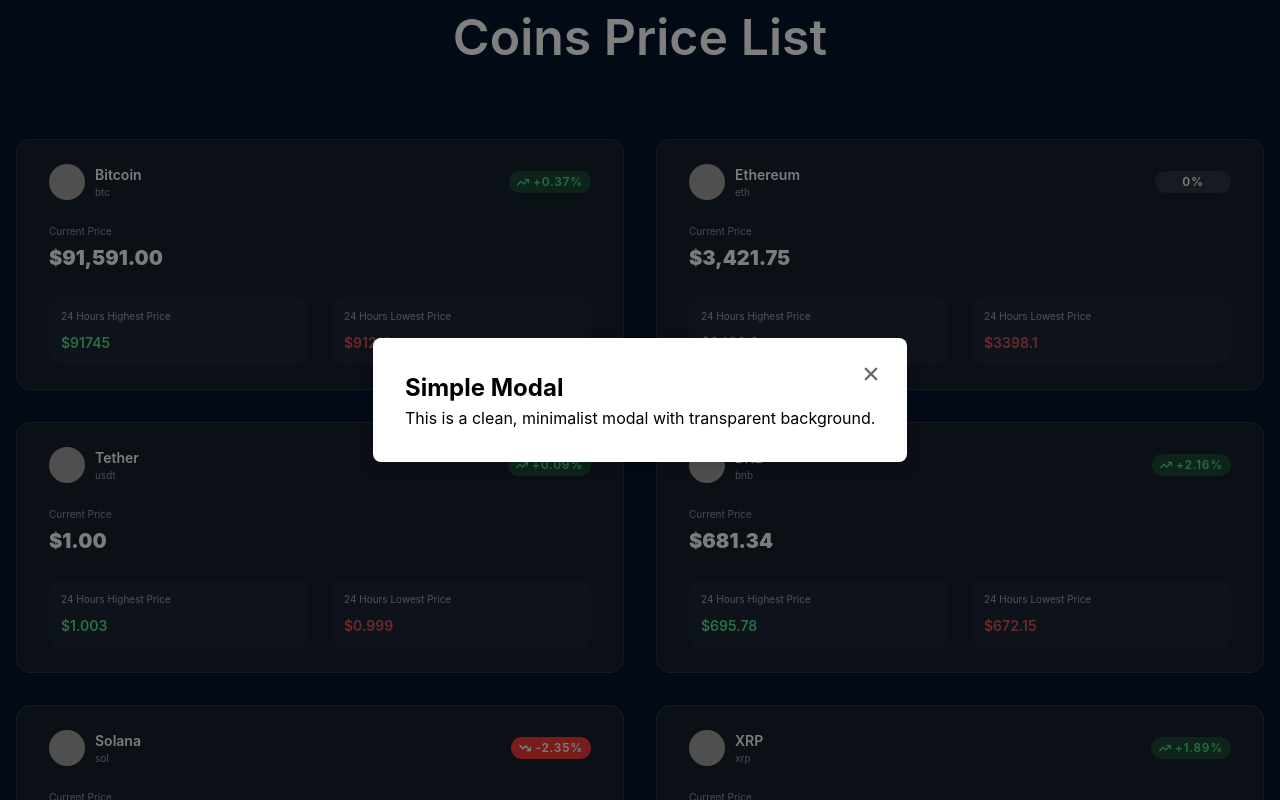
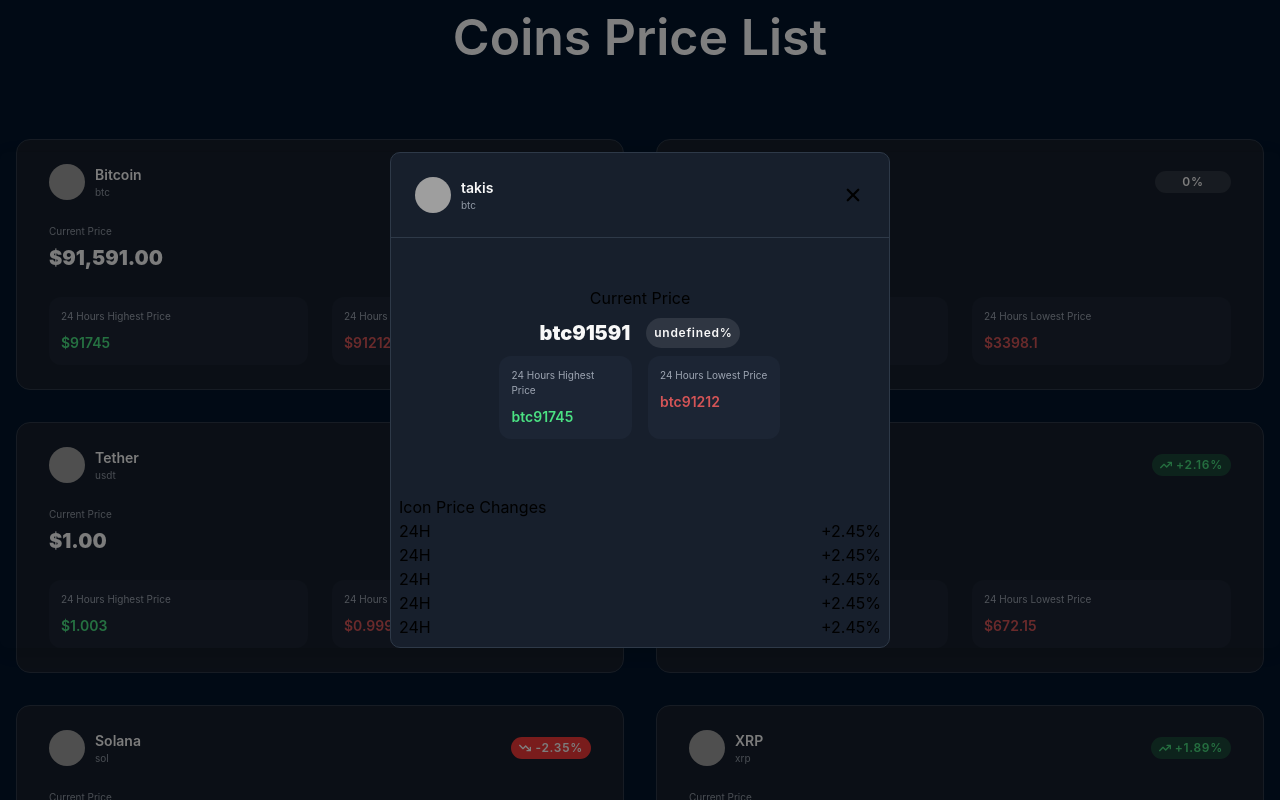
Before and after one commit to pipiskal/fullstack, a React (Vite) app in the folder coins-FE/: page / in a window 1280 px wide. Both pictures are taken after a click on the element 320 px from the left and 264 px from the top of the page. Shown: the top 800 px of the page. Built offline with nearby package versions, Linux system fonts and the light colour scheme; grey boxes are pictures that could not be loaded.

Commit message:
Added basic structure for the coin details modal design

```diff
--- a/coins-FE/src/App.jsx
+++ b/coins-FE/src/App.jsx
@@ -713,23 +713,20 @@
 const App = () => {
   const [selectedCoinId, setSelectedCoinId] = useState(null);
 
-  const handleClickCoinCard = (coinId) => {
-    setSelectedCoinId(coinId);
-  };
-
   return (
     <Wrapper>
       <Title>Coins Price List </Title>
 
-      <CoinsList coins={COINS} onClickCoinCard={handleClickCoinCard} />
+      <CoinsList
+        coins={COINS}
+        onClickCoinCard={(coinId) => setSelectedCoinId(coinId)}
+      />
 
       <CoinDetailsModal
+        coinId={selectedCoinId}
         isOpen={Boolean(selectedCoinId)}
         onClose={() => setSelectedCoinId(null)}
-      >
-        <h2>Simple Modal</h2>
-        <p>This is a clean, minimalist modal with transparent background.</p>
-      </CoinDetailsModal>
+      />
     </Wrapper>
   );
 };
--- a/coins-FE/src/components/CoinDetailsModal/CoinDetailsModal.jsx
+++ b/coins-FE/src/components/CoinDetailsModal/CoinDetailsModal.jsx
@@ -1,20 +1,36 @@
-import { IoClose } from "react-icons/io5";
-import {
-  ModalOverlay,
-  ModalContent,
-  CloseButton,
-} from "./CoinDetailsModal.styles";
+import { ModalOverlay, ModalContent } from "./CoinDetailsModal.styles";
+import CoinFullDetailsCard from "../CoinFullDetailsCard/CoinFullDetailsCard";
 
-const CoinDetailsModal = ({ isOpen, onClose, children }) => {
+const CoinDetailsModal = ({ isOpen, onClose, coinId }) => {
   if (!isOpen) return null;
+
+  const coin = {
+    id: "bitcoin",
+    symbol: "btc",
+    name: "Bitcoin",
+    image:
+      "https://coin-images.coingecko.com/coins/images/1/large/bitcoin.png?1696501400",
+    current_price: 91591,
+    high_24h: 91745,
+    low_24h: 91212,
+    price_change_percentage_24h: 0.37253,
+  };
+
+  // Will fetch the results by id.
 
   return (
     <ModalOverlay $isVisible={isOpen}>
       <ModalContent $isVisible={isOpen} onClick={(e) => e.stopPropagation()}>
-        <CloseButton onClick={onClose}>
-          <IoClose size={24} />
-        </CloseButton>
-        {children}
+        <CoinFullDetailsCard
+          onClose={onClose}
+          currentPrice={coin.current_price}
+          currencySymbol={coin.symbol}
+          name={coin.name}
+          image={coin.image}
+          priceChangePercentage={coin.price_change_percentage_24h}
+          high24h={coin.high_24h}
+          low24h={coin.low_24h}
+        />
       </ModalContent>
     </ModalOverlay>
   );
--- a/coins-FE/src/components/CoinDetailsModal/CoinDetailsModal.styles.js
+++ b/coins-FE/src/components/CoinDetailsModal/CoinDetailsModal.styles.js
@@ -12,26 +12,25 @@
 
 export const ModalOverlay = styled.div`
   position: fixed;
-  top: 0;
-  left: 0;
-  right: 0;
-  bottom: 0;
+  width: 100%;
+  height: 100%;
   background: rgba(0, 0, 0, 0.5);
   display: flex;
   justify-content: center;
   align-items: center;
-  z-index: 1000;
+  z-index: 2;
   animation: ${({ $isVisible }) => $isVisible && fadeIn} 0.2s ease-out;
   animation-fill-mode: forwards;
 `;
 
 export const ModalContent = styled.div`
-  background: white;
-  padding: 32px;
+  position: relative;
+  max-height: 90vh;
+  width: 100%;
+  display: flex;
+  align-items: center;
+  justify-content: center;
   border-radius: 8px;
-  position: relative;
-  max-width: 90%;
-  max-height: 90vh;
   overflow: auto;
   box-shadow: 0 4px 20px rgba(0, 0, 0, 0.15);
   animation: ${({ $isVisible }) => $isVisible && scaleIn} 0.2s ease-out;
--- /dev/null
+++ b/coins-FE/src/components/CoinFullDetailsCard/CoinFullDetailsCard.jsx
@@ -0,0 +1,102 @@
+import {
+  Wrapper,
+  PriceDetailsWrapper,
+  FlexRow,
+  Price,
+  Header,
+  PriceChangesWrapper,
+  PriceChangesRow,
+} from "./CoinFullDetailsCard.styles";
+
+import { IoClose } from "react-icons/io5";
+
+import CoinAvatar from "../CoinAvatar/CoinAvatar";
+import PercentagePriceChangeTag from "../PercentagePriceChangeTag/PercentagePriceChangeTag";
+import TwentyFourHoursPriceCard from "../TwentyFourHoursPriceCard/TwentyFourHoursPriceCard";
+
+const CoinFullDetailsCard = ({
+  currentPrice,
+  currencySymbol,
+  twentyFourPriceChangePercentage,
+  onClose,
+  image,
+  high24h,
+  low24h,
+}) => {
+  return (
+    <Wrapper>
+      <Header>
+        <CoinAvatar image={image} shortName={"btc"} name={"takis"} />
+
+        {/* <CloseButton onClick={onClose}> */}
+        <IoClose size={24} onClick={onClose} />
+        {/* </CloseButton> */}
+      </Header>
+
+      <PriceDetailsWrapper>
+        <span>Current Price</span>
+
+        <FlexRow>
+          <Price>{`${currencySymbol}${currentPrice}`}</Price>
+
+          <PercentagePriceChangeTag
+            percentage={twentyFourPriceChangePercentage}
+          />
+        </FlexRow>
+
+        <FlexRow>
+          <TwentyFourHoursPriceCard
+            type={"high"}
+            currencySymbol={currencySymbol}
+            price={high24h}
+          />
+
+          <TwentyFourHoursPriceCard
+            type={"low"}
+            currencySymbol={currencySymbol}
+            price={low24h}
+          />
+        </FlexRow>
+      </PriceDetailsWrapper>
+
+      {/* Diagram will be here */}
+
+      <PriceChangesWrapper>
+        <p>Icon Price Changes</p>
+
+        {/* This will be a map */}
+        <PriceChangesRow>
+          <span>24H</span>
+
+          <span>+2.45%</span>
+        </PriceChangesRow>
+
+        <PriceChangesRow>
+          <span>24H</span>
+
+          <span>+2.45%</span>
+        </PriceChangesRow>
+
+        <PriceChangesRow>
+          <span>24H</span>
+
+          <span>+2.45%</span>
+        </PriceChangesRow>
+
+        <PriceChangesRow>
+          <span>24H</span>
+
+          <span>+2.45%</span>
+        </PriceChangesRow>
+
+        <PriceChangesRow>
+          <span>24H</span>
+
+          <span>+2.45%</span>
+        </PriceChangesRow>
+      </PriceChangesWrapper>
+    </Wrapper>
+  );
+};
+
+export default CoinFullDetailsCard;
--- /dev/null
+++ b/coins-FE/src/components/CoinFullDetailsCard/CoinFullDetailsCard.styles.js
@@ -0,0 +1,67 @@
+import styled from "styled-components";
+
+export const Wrapper = styled.div`
+  max-width: 500px;
+  width: 100%;
+  display: flex;
+  flex-direction: column;
+  gap: 24px;
+  background-color: #171f2c;
+  border-radius: 10px;
+  border: 1px solid #2e3948;
+`;
+
+export const Header = styled.div`
+  display: flex;
+  justify-content: space-between;
+  align-items: center;
+  padding: 24px;
+  border-bottom: 1px solid #2e3948;
+`;
+
+export const PriceDetailsWrapper = styled.div`
+  display: flex;
+  flex-direction: column;
+  align-items: center;
+  gap: 8px;
+  padding: 24px;
+`;
+
+export const FlexRow = styled.div`
+  display: flex;
+  gap: 16px;
+`;
+
+export const Price = styled.span`
+  font-size: 20px;
+  font-weight: 900;
+  color: #f8f8f8;
+`;
+
+export const PriceChangesWrapper = styled.div`
+  display: flex;
+  flex-direction: column;
+  padding: 8px;
+`;
+
+export const PriceChangesRow = styled.div`
+  display: flex;
+  justify-content: space-between;
+`;
+
+export const DescriptionWrapper = styled.div`
+  display: flex;
+  flex-direction: column;
+  padding: 8px;
+`;
+
+export const DescriptionHeader = styled.div`
+  display: flex;
+  gap: 8px;
+`;
+
+export const Description = styled.p`
+  font-size: 14px;
+  line-height: 1.5;
+  color: #e0e0e0;
+`;
--- a/coins-FE/src/components/CoinPriceCard/CoinPriceCard.jsx
+++ b/coins-FE/src/components/CoinPriceCard/CoinPriceCard.jsx
@@ -25,12 +25,7 @@
   return (
     <Wrapper onClick={onClickCard}>
       <TitleAndPriceChangePercentage>
-        <CoinAvatar
-          image={image}
-          title={name}
-          shortName={shortName}
-          name={name}
-        />
+        <CoinAvatar image={image} shortName={shortName} name={name} />
 
         <PercentagePriceChangeTag
           percentage={twentyFourPriceChangePercentage}
--- a/coins-FE/src/index.css
+++ b/coins-FE/src/index.css
@@ -7,13 +7,9 @@
 :root {
   font-family: Inter, sans-serif;
   line-height: 1.5;
-
-  /* background-color: #242424; */
 }
 
 body {
   height: 100vh;
   background-color: #02142b;
-
-  /* font-family: "Inter", sans-serif; */
 }
```
